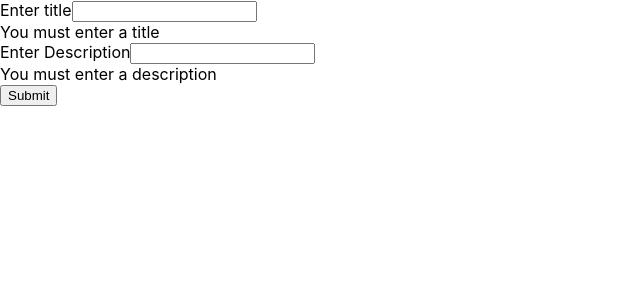
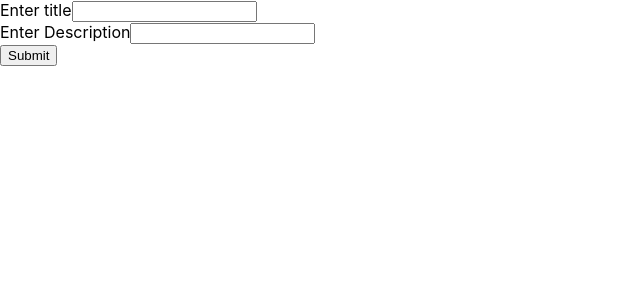
Before and after one commit to nhemnt/redux-form, a React (Create React App) app: page / in a window 1280 px wide. Shown: the top 300 px of the page, without its empty margins (0-640 px from the left). Built offline with nearby package versions, Linux system fonts and the light colour scheme.

Commit message:
showing error on touch

```diff
--- a/src/component/ReduxForm/index.js
+++ b/src/component/ReduxForm/index.js
@@ -2,13 +2,20 @@ import React, { Component } from 'react';
 import { Field, reduxForm } from 'redux-form'
 
 class ReduxForm extends Component {
-  renderInput({ input, label, meta }) {
-    console.log(meta)
+  renderError({ error, touched }) {
+    if (error && touched) {
+      return (
+        <div>{error}</div>
+      )
+    }
+  }
+  renderInput = ({ input, label, meta }) => {
+    // console.log(meta)
     return (
       <div className="label">
         <label>{label}</label>
-        <input {...input} />
-        <div>{meta.error}</div>
+        <input {...input} autoComplete="off" />
+        {this.renderError(meta)}
       </div>
     )
   }
```
